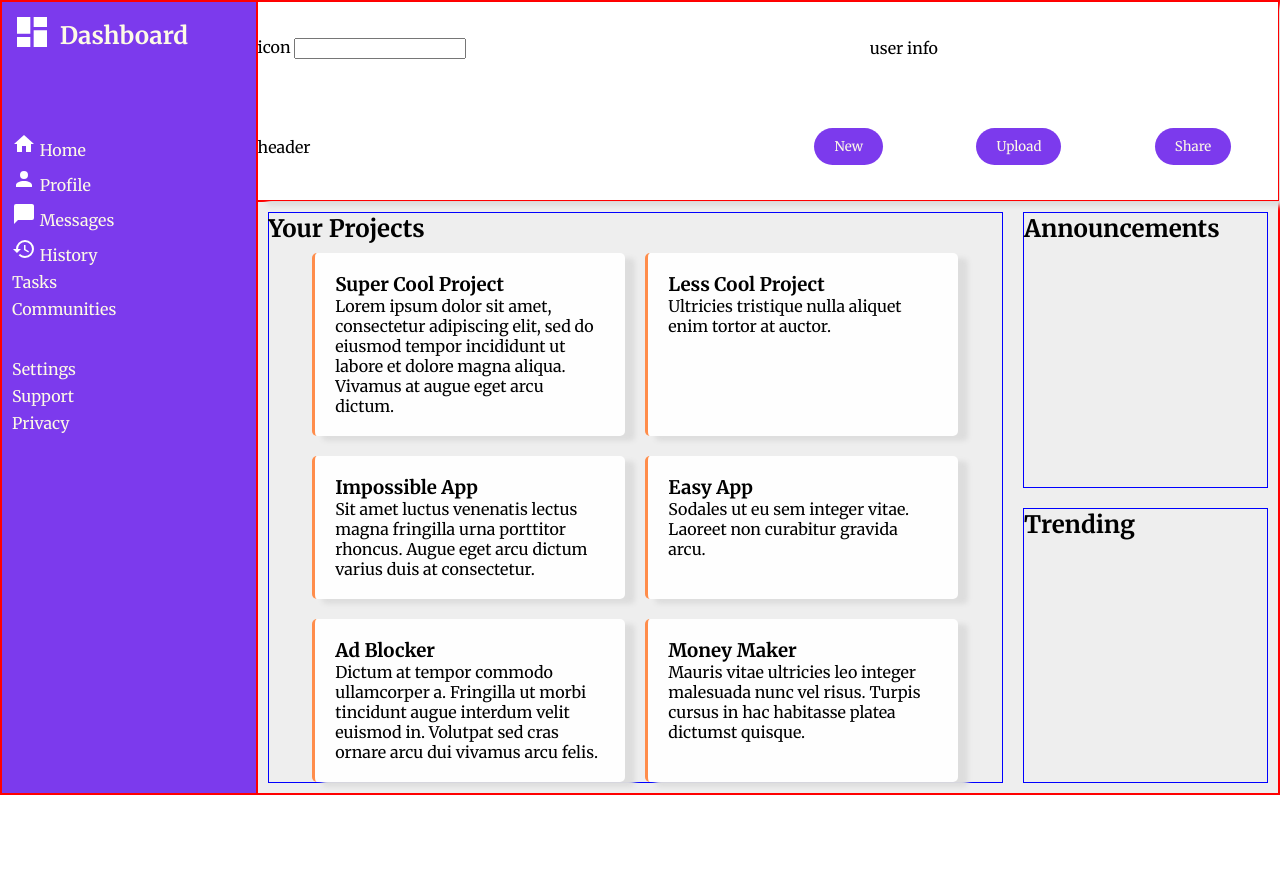
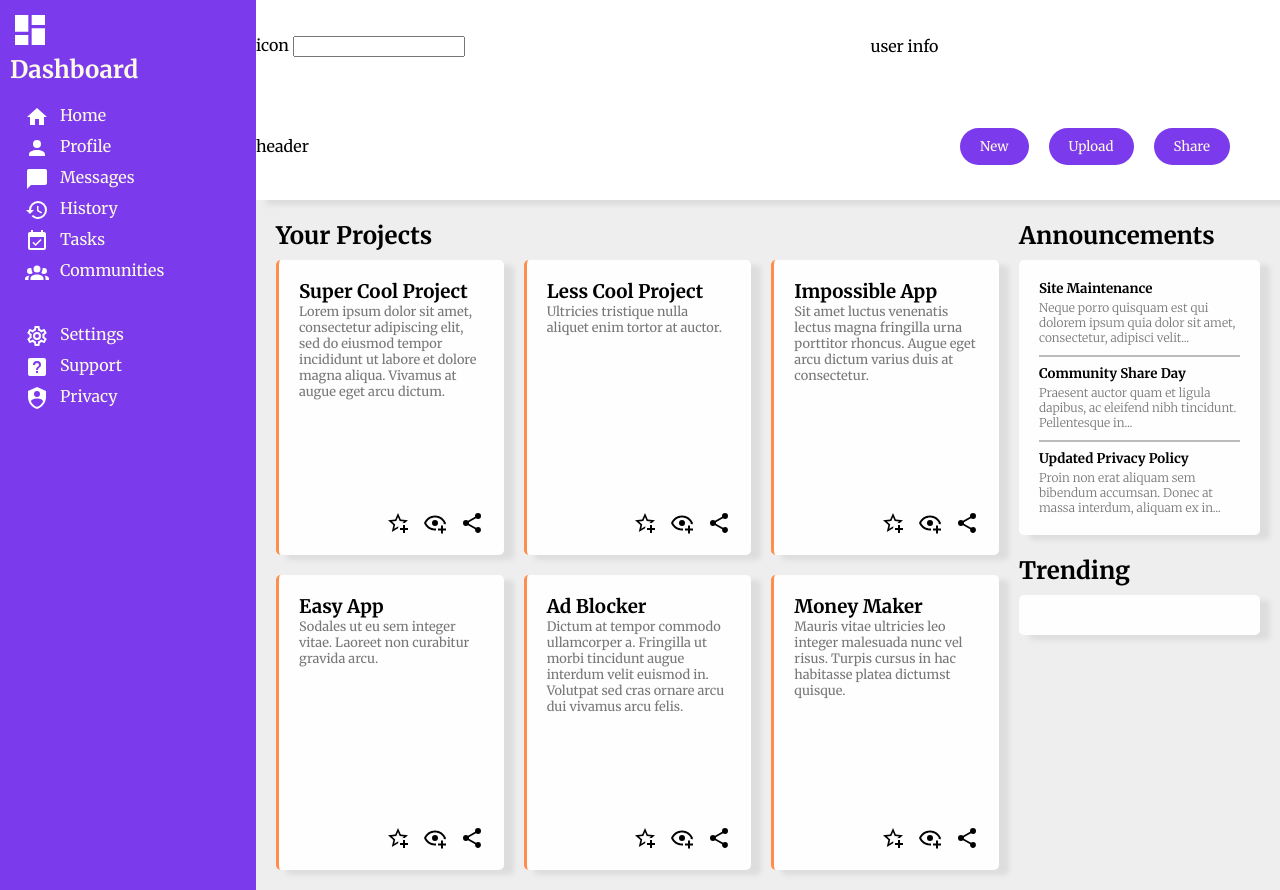
Before and after one commit to amkruzel/admin-dashboard, a plain HTML site: page index.html in a window 1280 px wide. Before the commit the page ends 800 px from the top, so only its background shows below. Drawn offline with Linux system fonts and the light colour scheme.

Commit message:
Complete 'your projects' and announcements sections

```diff
--- a/index.html
+++ b/index.html
@@ -11,8 +11,8 @@
   <title>Admin Dashboard</title>
 </head>
 <body>
-  <main class="container">
-    <div class="header container">
+  <main class="main-container">
+    <div class="header-container">
       <div>
         <label for="search">icon</label>
         <input type="text" name="search">
@@ -27,8 +27,8 @@
 
     </div>
 
-    <div class="sidebar container">
-
+    <div class="sidebar-container">
+      <div class="sidebar-wrapper">
         <div class="sidebar-header">
           <img src="/icons/view-dashboard.svg">
           <h2>Dashboard</h2>
@@ -36,34 +36,40 @@
         <nav>
           <ul>
             <li>
-            <img src="/icons/home.svg" alt="">
-            Home
+              <img src="/icons/home.svg" alt=""> Home
             </li>
             <li>
-            <img src="/icons/account.svg" alt="">
-            Profile
+              <img src="/icons/account.svg" alt=""> Profile
             </li>
             <li>
-            <img src="/icons/message.svg" alt="">
-            Messages
+              <img src="/icons/message.svg" alt=""> Messages
             </li>
             <li>
-            <img src="/icons/history.svg" alt="">
-            History
+              <img src="/icons/history.svg" alt="" >History
             </li>
-          <li>Tasks</li>
-          <li>Communities</li>
+            <li>
+              <img src="/icons/calendar-check.svg" alt=""> Tasks
+            </li>
+            <li>
+              <img src="/icons/account-group.svg" alt=""> Communities
+            </li>
           </ul>
-        <br>
           <ul>
-          <li>Settings</li>
-          <li>Support</li>
-          <li>Privacy</li>
+            <li>
+              <img src="/icons/cog-outline.svg" alt=""> Settings
+            </li>
+            <li>
+              <img src="/icons/help-box.svg" alt=""> Support
+            </li>
+            <li>
+              <img src="/icons/shield-account.svg" alt=""> Privacy
+            </li>
           </ul>
         </nav>
       </div>
+    </div>
 
-    <div class="main-content container">
+    <div class="main-content-container">
       <div class="projects-container">
         <div class="projects-header">
           <h2>Your Projects</h2>
@@ -72,32 +78,56 @@
           <div class="proj-box">
             <h3>Super Cool Project</h3>
             <p>Lorem ipsum dolor sit amet, consectetur adipiscing elit, sed do eiusmod tempor incididunt ut labore et dolore magna aliqua. Vivamus at augue eget arcu dictum.</p>
-            <div></div>
+            <div>
+              <img src="/icons/star-plus-outline.svg" alt="">
+              <img src="/icons/eye-plus-outline.svg" alt="">
+              <img src="/icons/share-variant.svg" alt="">
+            </div>
           </div>
           <div class="proj-box">
             <h3>Less Cool Project</h3>
             <p>Ultricies tristique nulla aliquet enim tortor at auctor.</p>
-            <div></div>
+            <div>
+              <img src="/icons/star-plus-outline.svg" alt="">
+              <img src="/icons/eye-plus-outline.svg" alt="">
+              <img src="/icons/share-variant.svg" alt="">
+            </div>
           </div>
           <div class="proj-box">
             <h3>Impossible App</h3>
             <p>Sit amet luctus venenatis lectus magna fringilla urna porttitor rhoncus. Augue eget arcu dictum varius duis at consectetur.</p>
-            <div></div>
+            <div>
+              <img src="/icons/star-plus-outline.svg" alt="">
+              <img src="/icons/eye-plus-outline.svg" alt="">
+              <img src="/icons/share-variant.svg" alt="">
+            </div>
           </div>
           <div class="proj-box">
             <h3>Easy App</h3>
             <p>Sodales ut eu sem integer vitae. Laoreet non curabitur gravida arcu.</p>
-            <div></div>
+            <div>
+              <img src="/icons/star-plus-outline.svg" alt="">
+              <img src="/icons/eye-plus-outline.svg" alt="">
+              <img src="/icons/share-variant.svg" alt="">
+            </div>
           </div>
           <div class="proj-box">
             <h3>Ad Blocker</h3>
             <p>Dictum at tempor commodo ullamcorper a. Fringilla ut morbi tincidunt augue interdum velit euismod in. Volutpat sed cras ornare arcu dui vivamus arcu felis.</p>
-            <div></div>
+            <div>
+              <img src="/icons/star-plus-outline.svg" alt="">
+              <img src="/icons/eye-plus-outline.svg" alt="">
+              <img src="/icons/share-variant.svg" alt="">
+            </div>
           </div>
           <div class="proj-box">
             <h3>Money Maker</h3>
-            <p></p>
-            <div>Mauris vitae ultricies leo integer malesuada nunc vel risus. Turpis cursus in hac habitasse platea dictumst quisque.</div>
+            <p>Mauris vitae ultricies leo integer malesuada nunc vel risus. Turpis cursus in hac habitasse platea dictumst quisque.</p>
+            <div>
+              <img src="/icons/star-plus-outline.svg" alt="">
+              <img src="/icons/eye-plus-outline.svg" alt="">
+              <img src="/icons/share-variant.svg" alt="">
+            </div>
           </div>
         </div>
       </div>
@@ -106,7 +136,22 @@
           <h2>Announcements</h2>
         </div>
         <div class="announcements">
-
+          <div>
+            <div class="announcements-box">
+              <h5>Site Maintenance</h5>
+              <p>Neque porro quisquam est qui dolorem ipsum quia dolor sit amet, consectetur, adipisci velit...</p>
+            </div>
+            <hr>
+            <div class="announcements-box">
+              <h5>Community Share Day</h5>
+              <p>Praesent auctor quam et ligula dapibus, ac eleifend nibh tincidunt. Pellentesque in...</p>
+            </div>
+            <hr>
+            <div class="announcements-box">
+              <h5>Updated Privacy Policy</h5>
+              <p>Proin non erat aliquam sem bibendum accumsan. Donec at massa interdum, aliquam ex in...</p>
+            </div>
+          </div>
         </div>
       </div>
       <div class="trending-container">
@@ -114,7 +159,9 @@
           <h2>Trending</h2>
         </div>
         <div class="trending">
+          <div>
 
+          </div>
         </div>
       </div>
     </div>
--- a/style.css
+++ b/style.css
@@ -12,16 +12,20 @@
   font-family: 'Merriweather', serif;
 }
 
-.container {
-  border: 1px solid red;
-}
+/*
+SETUP for the THREE SECTIONS
+*/
 
-main.container {
+.main-container {
   display: grid;
   grid-template: 200px 1fr / 1fr 4fr;
 }
 
-.header.container {
+/*
+HEADER
+*/
+
+.header-container {
   grid-area: 1 / 2 / 2 / 6;
 
   display: flex;
@@ -33,26 +37,41 @@ main.container {
   box-shadow: 10px 5px 5px #ddd;
 }
 
-.header.container > div:first-child {
+.header-container > div:first-child {
   width: 60%;
 }
 
-.header.container > div:nth-child(2) {
+.header-container > div:nth-child(2) {
   width: 40%;
 }
 
-.header.container > div:nth-child(3) {
+.header-container > div:nth-child(3) {
   width: 50%;
 }
 
-.header.container > div:last-child {
-  width: 50%;
-  display: grid;
-  grid-auto-flow: column;
-  justify-items: center;
+.header-container > div:last-child {
+  width: calc(50% - 50px);
+  display: inline-flex;
+  gap: 20px;
+  justify-content: flex-end;
 }
 
-.sidebar.container {
+button {
+  background-color: var(--primary-color);
+  color: var(--off-white-secondary);
+
+  padding: 10px 20px;
+  border-radius: 20px;
+  border: none;
+}
+
+/*
+SIDEBAR
+*/
+
+.sidebar-container {
+  width: auto;
+  min-width: 200px;
   display: grid;
   grid-template-rows: 100px auto;
 
@@ -63,6 +82,10 @@ main.container {
   grid-area: 1 / 1 / 6 / 2;
 }
 
+.sidebar-wrapper {
+  position: fixed;
+}
+
 .sidebar h2 {
   display: inline;
   position: relative;
@@ -70,19 +93,35 @@ main.container {
   left: 4px;
 }
 
-.sidebar.container img {
+.sidebar-container img {
   filter: invert(1);
 }
 
 nav > ul {
   list-style-type: none;
-  padding-top: 20px;
+  padding: 20px 15px 20px;
 
   display: grid;
   gap: 7px;
 }
 
-.main-content.container {
+nav > ul > li {
+  display: grid;
+  grid-template-columns: 35px;
+  grid-auto-flow: column;
+}
+
+/*
+///////////////
+MAIN CONTENT
+///////////////
+*/
+
+/*
+SETUP
+*/
+
+.main-content-container {
   grid-area: 2 / 2 / 7 / 6;
 
   gap: 20px;
@@ -91,33 +130,42 @@ nav > ul {
   grid-template: 1fr 1fr / 3fr 1fr;
 
   background-color: #eeeeee;
-  padding: 10px;
+  padding: 20px;
 }
 
-.main-content.container > div {
-  border: 1px solid blue;
+.main-content-container > div {
+  display: grid;
+  grid-template-rows: 40px;
+}
+
+.main-content-container p {
+  color: #777;
+  font-size: .8rem;
 }
 
 .projects-container {
   grid-area: 1 / 1 / 3 / 2;
-  display: grid;
-  grid-template-rows: 40px;
 }
 
-.projects-header {
-
+.announcements-container {
+  grid-area: 1 / 2 / 2 / 3;
 }
 
+.trending-container {
+  grid-area: 2 / 2 / 3 / 3;
+}
+
+/*
+PROJECTS section
+*/
+
 .projects {
-  display: flex;
-  flex-wrap: wrap;
-  justify-content: center;
-  gap: 20px;;
+  display: grid;
+  grid-template-columns: repeat(auto-fill, minmax(200px, 1fr));
+  gap: 20px;
 }
 
 .proj-box {
-  width: min(calc(250px + 5vw), 50%, 270px);
-
   background-color: #fefefe;
   padding: 20px;
 
@@ -125,21 +173,53 @@ nav > ul {
   border: 1px;
   border-left: 3px solid var(--secondary-color);
   box-shadow: 10px 5px 5px #ddd;
+
+  display: flex;
+  flex-direction: column;
 }
 
-.announcements {
-  grid-area: 1 / 2 / 2 / 3;
+.proj-box > div {
+  flex-grow: 10;
+
+  align-self: flex-end;
+  display: grid;
+  grid-auto-flow: column;
+  align-content: end;
 }
 
-.trending {
-  grid-area: 2 / 2 / 3 / 3;
+.proj-box img {
+  padding-left: 13px;
+  vertical-align: bottom;
 }
 
-button {
-  background-color: var(--primary-color);
-  color: var(--off-white-secondary);
+/*
+ANNOUNCEMENTS and TRENDING sections
+*/
 
-  padding: 10px 20px;
-  border-radius: 20px;
-  border: none;
+.announcements > div,
+.trending > div {
+  background-color: #fefefe;
+  padding: 20px;
+
+  border-radius: 5px;
+  box-shadow: 10px 5px 5px #ddd;
+
+  display: grid;
+  grid-auto-rows: 1fr;
+  gap: 10px;
 }
+
+.announcements > div {
+  grid-template-rows: 1fr 0 1fr 0 1fr;
+}
+
+.announcements p {
+  /* Need to override the font-weight from .main-content-container p */
+  font-weight: 300;
+  font-size: .75rem;
+  padding-top: 3px;
+}
+
+hr {
+  border: 0.5px solid #bbb;
+}
```
Also changed, not shown: icons/account-group.svg (added), icons/calendar-check.svg (added), icons/cog-outline.svg (added), icons/eye-plus-outline.svg (added), icons/help-box.svg (added), icons/share-variant.svg (added), icons/shield-account.svg (added), icons/star-plus-outline.svg (added). Lines whose indentation alone changed are shown as unchanged.
